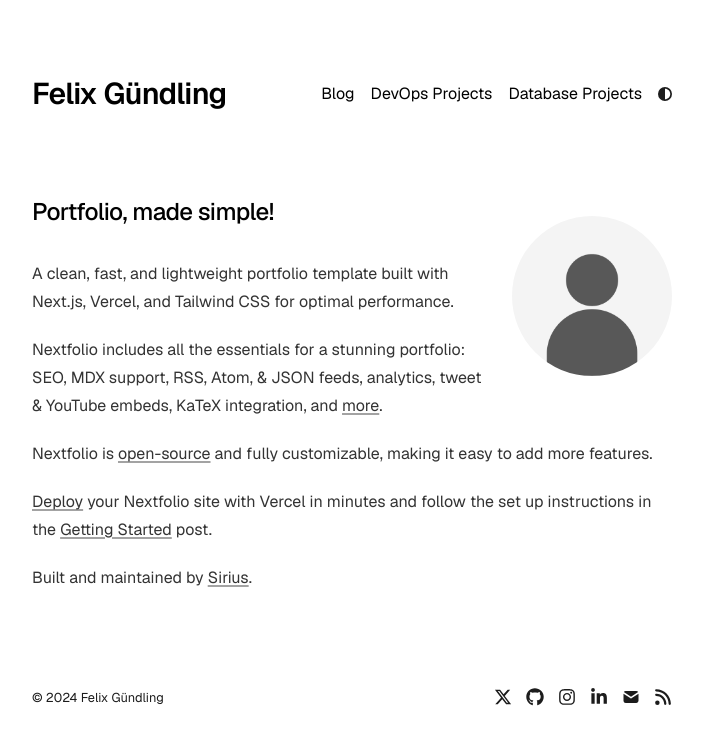
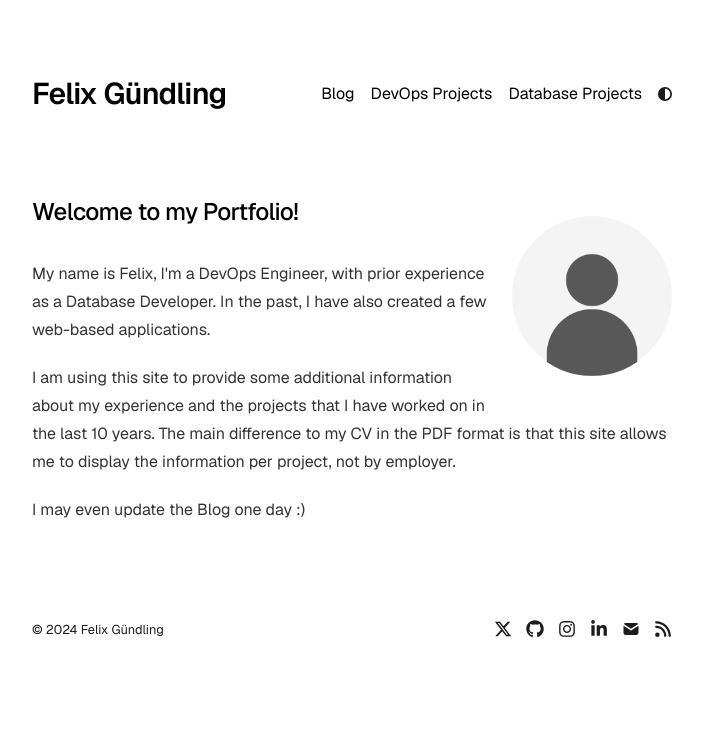
Before and after one commit to fguendling/nextfolio-a-simple-next-js-portfolio, a Next.js app: page / in a window 1280 px wide. Shown: the top 744 px of the page, without its empty margins (288-991 px from the left). Built offline with nearby package versions, Linux system fonts and the light colour scheme.

Commit message:
Update portfolio

```diff
--- a/app/page.tsx
+++ b/app/page.tsx
@@ -17,51 +17,22 @@
       </a>
 
       <h1 className="mb-8 text-2xl font-medium tracking-tight">
-        Portfolio, made simple!
+        Welcome to my Portfolio!
       </h1>
 
       <div className="prose prose-neutral dark:prose-invert">
         <p>
-          A clean, fast, and lightweight portfolio template built with Next.js,
-          Vercel, and Tailwind CSS for optimal performance.
+          My name is Felix, I'm a DevOps Engineer, with prior experience as a Database Developer.
+          In the past, I have also created a few web-based applications.
+        </p>
+         <p>
+          I am using this site to provide some additional information about my experience and the projects that I have worked on in the last 10 years.
+          The main difference to my CV in the PDF format is that this site allows me to display the information per project, not by employer.
         </p>
         <p>
-          Nextfolio includes all the essentials for a stunning portfolio: SEO,
-          MDX support, RSS, Atom, & JSON feeds, analytics, tweet & YouTube
-          embeds, KaTeX integration, and{" "}
-          <a
-            target="_blank"
-            href="https://github.com/1msirius/Nextfolio?tab=readme-ov-file#features"
-          >
-            more
-          </a>
-          .
+          I may even update the Blog one day :)
         </p>
-        <p>
-          Nextfolio is{" "}
-          <a href={socialLinks.github} target="_blank">
-            open-source
-          </a>{" "}
-          and fully customizable, making it easy to add more features.
-        </p>
-        <p>
-          <a
-            href="https://vercel.com/new/clone?repository-url=https%3A%2F%2Fgithub.com%2F1msirius%2FNextfolio"
-            target="_blank"
-          >
-            Deploy
-          </a>{" "}
-          your Nextfolio site with Vercel in minutes and follow the set up
-          instructions in the{" "}
-          <a href="/blog/getting-started">Getting Started</a> post.
-        </p>
-        <p>
-          Built and maintained by{" "}
-          <a href="https://imsirius.xyz/" target="_blank">
-            Sirius
-          </a>
-          .
-        </p>
+
       </div>
     </section>
   );
```
